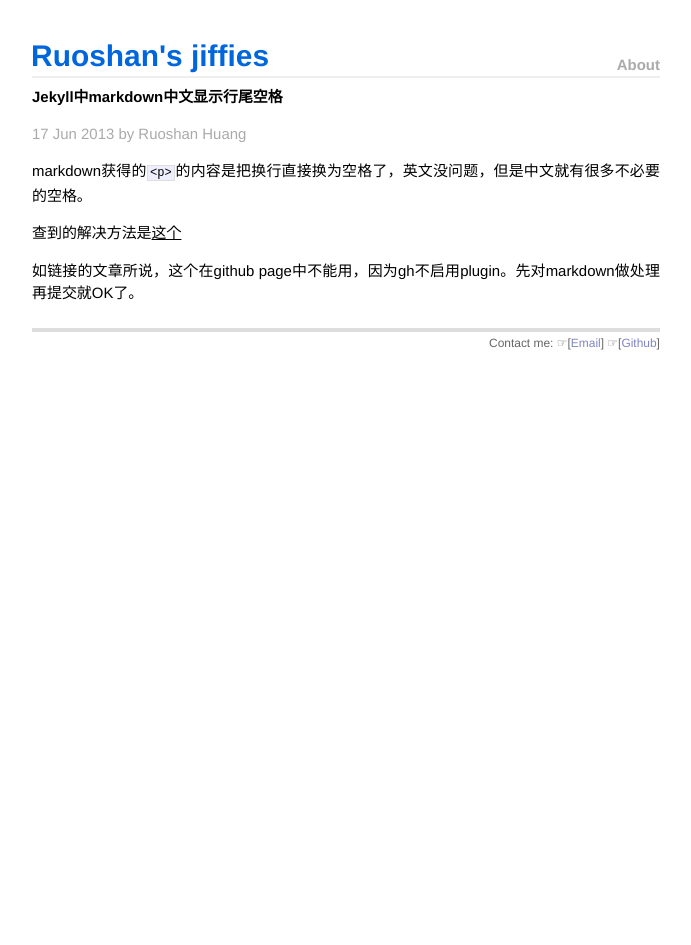
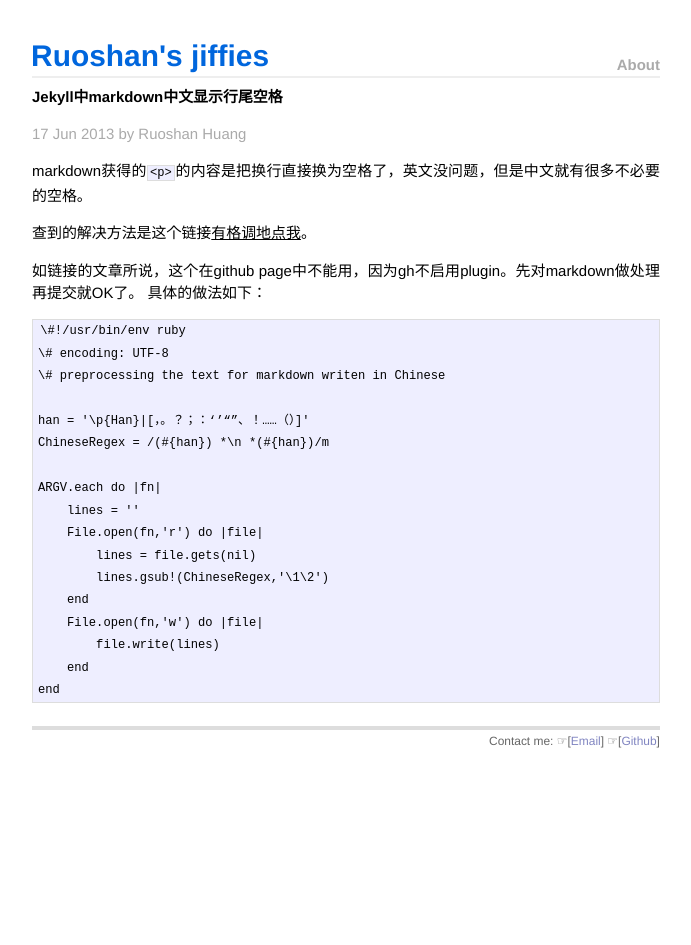
Before and after one commit to ruoshan/ruoshan.github.io, a Jekyll site: the page built from _posts/2013-06-17-markdown-cn.md, in a window 1280 px wide. Shown: the whole page, without its empty margins (294-985 px from the left). Built offline with Jekyll 4.4.1, drawn with Linux system fonts in a browser that asks for light colours.

Commit message:
add markdown-cn ruby script.

```diff
--- a/_posts/2013-06-17-markdown-cn.md
+++ b/_posts/2013-06-17-markdown-cn.md
@@ -6,6 +6,25 @@ author: Ruoshan Huang
 
 markdown获得的`<p>`的内容是把换行直接换为空格了，英文没问题，但是中文就有很多不必要的空格。
 
-查到的解决方法是[这个](http://chenyufei.info/blog/2011-12-23/fix-chinese-newline-becomes-space-in-browser-problem/)
+查到的解决方法是这个链接[有格调地点我](http://chenyufei.info/blog/2011-12-23/fix-chinese-newline-becomes-space-in-browser-problem/)。
 
 如链接的文章所说，这个在github page中不能用，因为gh不启用plugin。先对markdown做处理再提交就OK了。
+具体的做法如下：
+
+    \#!/usr/bin/env ruby
+    \# encoding: UTF-8
+    \# preprocessing the text for markdown writen in Chinese
+
+    han = '\p{Han}|[，。？；：‘’“”、！……（）]'
+    ChineseRegex = /(#{han}) *\n *(#{han})/m
+
+    ARGV.each do |fn|
+        lines = ''
+        File.open(fn,'r') do |file|
+            lines = file.gets(nil)
+            lines.gsub!(ChineseRegex,'\1\2')
+        end
+        File.open(fn,'w') do |file|
+            file.write(lines)
+        end
+    end
```
